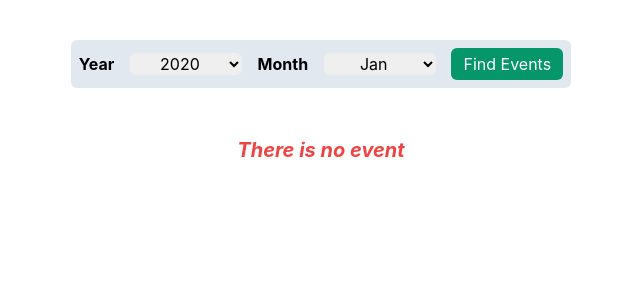
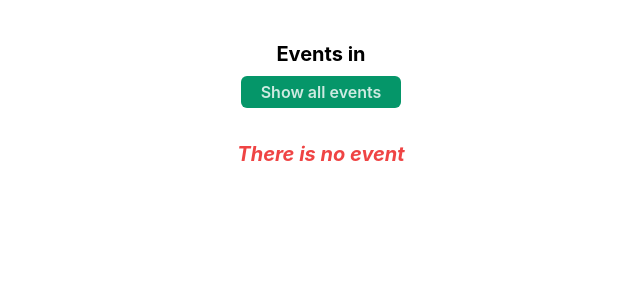
Before and after one commit to nimmet/Learn_NextJS, a Next.js app in the folder learning_project2/: page /AllEvents in a window 1280 px wide. Both pictures are taken after a click on the button "Find Events". Shown: the top 300 px of the page, without its empty margins (319-959 px from the left). Built offline with nearby package versions, Linux system fonts and the light colour scheme.

Commit message:
Show all events functionality is completed

```diff
--- a/learning_project2/pages/AllEvents/index.js
+++ b/learning_project2/pages/AllEvents/index.js
@@ -7,6 +7,7 @@ const AllEvents = () => {
   const [monthVal, setMonthVal] = useState(null);
   const [data, setData] = useState(dummy)
   const [filteredData, setFilteredData] = useState(data)
+  const [filtered, setFiltered] = useState(false)
 
   const YearOption = [2020, 2021, 2022, 2023];
   const MonthOption = [
@@ -48,6 +49,14 @@ const AllEvents = () => {
         setFilteredData(val)
 
 
+        setFiltered(true)
+
+
+  }
+
+  const showAllEvents = ()=> {
+    setFilteredData(data)
+    setFiltered(false)
   }
 
 
@@ -65,6 +74,17 @@ const AllEvents = () => {
   return (
     <div>
       <div className=" flex flex-col justify-center items-center my-10  ">
+
+      {filtered ? <div className=" flex flex-col justify-center items-center">
+
+             <h1 className=" text-xl font-[700]">Events in {monthVal} {yearVal}</h1>
+             <button
+              className=" bg-emerald-600 rounded-md px-5 py-1 font-[600] mt-2 mb-8 text-white/80"
+              onClick={showAllEvents}
+              >
+                      Show all events
+                    </button>
+             </div> :
         <div className="w-[500px] bg-slate-200 rounded-md mb-12 ">
           <form
             action=""
@@ -109,9 +129,15 @@ const AllEvents = () => {
             </button>
           </form>
         </div>
+}
+
+
+
         {
             filteredData.length===0 ? (<div>
-            <h1 className=" font-bold text-xl italic text-red-500">There is no event</h1>
+            <h1 className=" font-bold text-xl italic text-red-500">There is no event
+
+            </h1>
             </div>):
             filteredData.map((ev) => {
             const {
@@ -128,6 +154,7 @@ const AllEvents = () => {
                 key={id}
                 className=" flex gap-x-4 my-2 bg-slate-200 w-[480px] rounded-md"
               >
+
                 <div>
                   <img
                     src={image}
```
